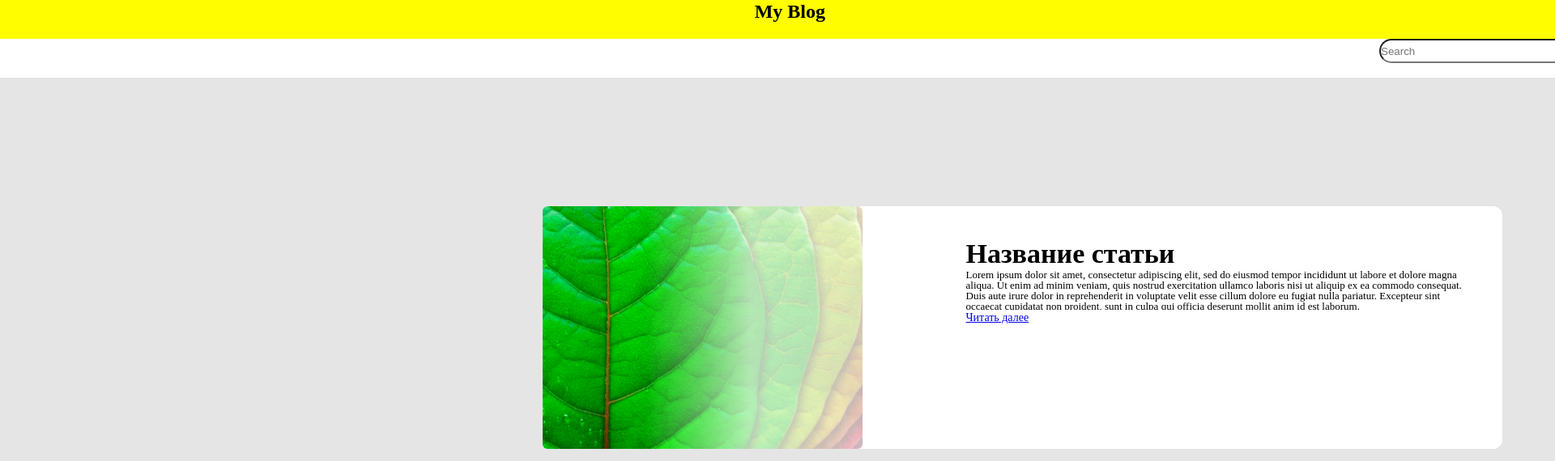
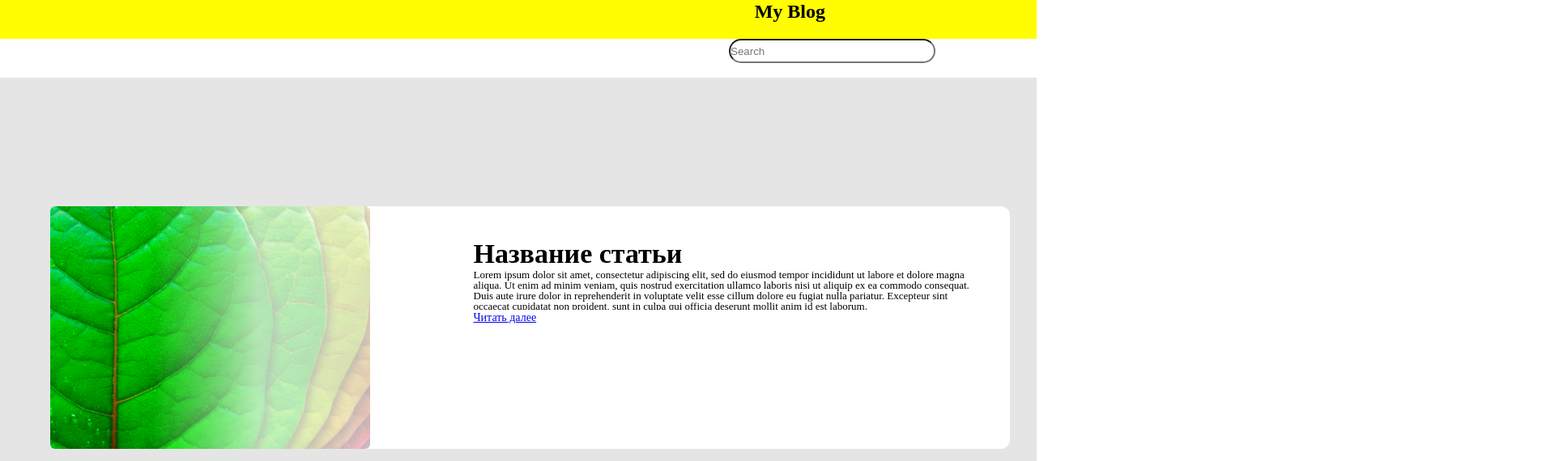
Before and after one commit to Rustam200391/creature-a-layout-using, a plain HTML site: page index.htm in a window 1280 px wide. Shown: the top 570 px of the page at 81% size, 1920 px wide, since content can reach past the window. Drawn offline with Linux system fonts and the light colour scheme.

Commit message:
Intermedia commit

```diff
--- a/style/scss/index.scss
+++ b/style/scss/index.scss
@@ -342,7 +342,7 @@ body, *, *::after, *::before {
     }
 
     .search-box {
-    left: 1703px;
+    left: 900px;
     }
 
     .article {
@@ -361,7 +361,7 @@ body, *, *::after, *::before {
     .maket {
       position: relative;
       height:fit-content;
-      width: 186vw;
+      width: 100vw;
       cursor: pointer;
     }
 
```
Also changed, not shown: style/css/index.css.
